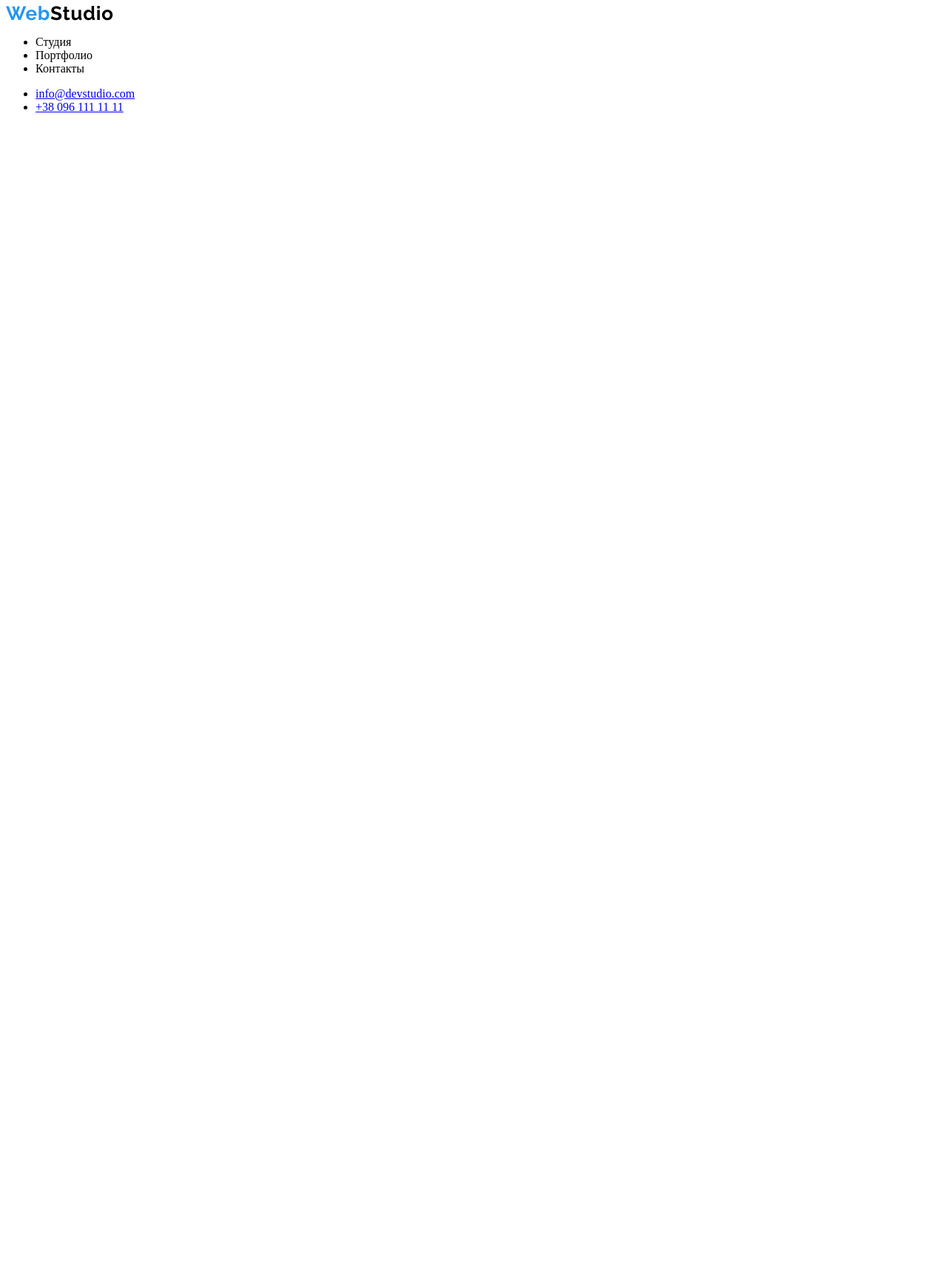
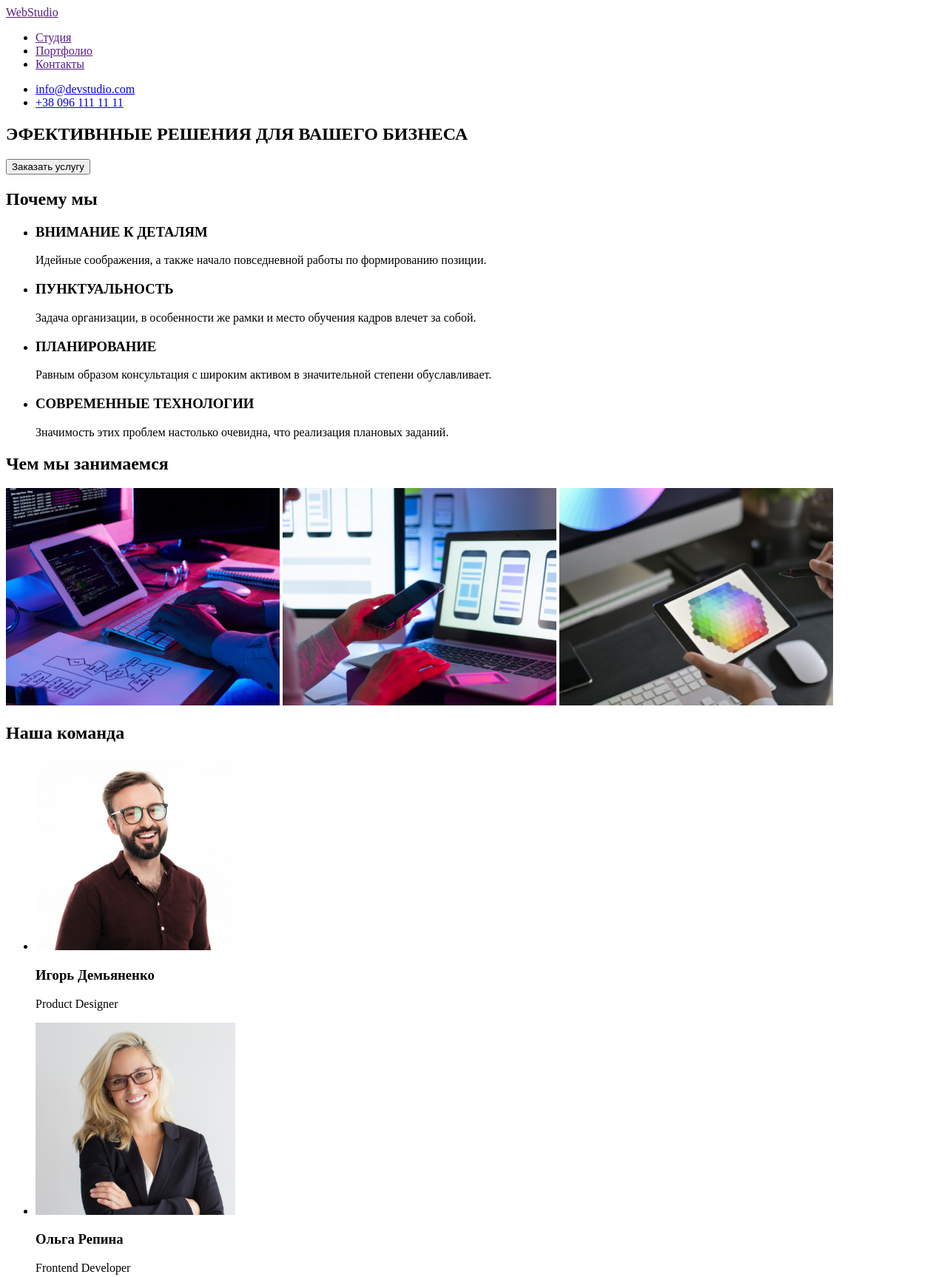
Before and after one commit to Serhii1727/goit-markup-hw-01, a plain HTML site: page index.html in a window 1280 px wide. Shown: the top 1727 px of the page at 74% size. Before the commit the page ends 800 px from the top, so only its background shows below. Drawn offline with Linux system fonts and the light colour scheme.

Commit message:
Добавляет HTML разметку проекту

```diff
--- a/index.html
+++ b/index.html
@@ -11,12 +11,12 @@
     <header>
         <nav>
             <a href="">
-                <img src="./images/WebStudio.png" alt="Логотип компании"/>
+                WebStudio
             </a>
             <ul>
-                <li> <a href=""></a>Студия</li>
-                <li> <a href=""></a>Портфолио</li>
-                <li> <a href=""></a>Контакты</li>
+                <li><a href="">Студия</a></li>
+                <li> <a href="">Портфолио</a></li>
+                <li> <a href="">Контакты</a></li>
             </ul>
         </nav>
             <ul>
@@ -25,11 +25,73 @@
             </ul>
     </header>
     <main>
-
+        <section>
+            <h1>ЭФЕКТИВННЫЕ РЕШЕНИЯ ДЛЯ ВАШЕГО БИЗНЕСА</h1>
+            <button type="button">Заказать услугу</button>
+        </section>
+        <section>
+            <h2>Почему мы</h2>
+            <ul>
+                <li>
+                    <h3>ВНИМАНИЕ К ДЕТАЛЯМ</h3>
+                    <p>Идейные соображения, а также начало повседневной работы по формированию позиции.</p>
+                </li>
+                <li>
+                    <h3>ПУНКТУАЛЬНОСТЬ</h3>
+                    <p>Задача организации, в особенности же рамки и место обучения кадров влечет за собой.</p>
+                </li>
+                <li>
+                    <h3>ПЛАНИРОВАНИЕ</h3>
+                    <p>Равным образом консультация с широким активом в значительной степени обуславливает.</p>
+                </li>
+                <li>
+                    <h3>СОВРЕМЕННЫЕ ТЕХНОЛОГИИ</h3>
+                    <p>Значимость этих проблем настолько очевидна, что реализация плановых заданий.</p>
+                </li>
+            </ul>
+        </section>
+        <section>
+            <h2>Чем мы занимаемся</h2>
+                <img src="./images/img.jpg" alt="Веб разработка" width="370" height="294">
+                <img src="./images/img(1).jpg" alt="Мобильная разработка" width="370" height="294">
+                <img src="./images/img(2).jpg" alt="Дизайн" width="370" height="294">
+        </section>
+        <section>
+            <h2>Наша команда</h2>
+            <ul>
+                <li>
+                    <img src="./images/ИгорьДемьяненко.jpg" alt="Игорь Демьяненко" width="270" height="260">
+                    <h3>Игорь Демьяненко</h3>
+                    <p>Product Designer</p>
+                 </li>
+                <li>
+                    <img src="./images/ОльгаРепина.jpg" alt="Ольга Репина" width="270" height="260">
+                    <h3>Ольга Репина</h3>
+                    <p>Frontend Developer</p>
+                </li>
+                <li>
+                    <img src="./images/НиколайТарасов.jpg" alt="Николай Тарасов" width="270" height="260">
+                    <h3>Николай Тарасов</h3>
+                    <p>Marketing</p>
+                </li>
+                <li>
+                    <img src="./images/МихаилЕрмаков.jpg" alt="Михаил Ермаков" width="270" height="260">
+                    <h3>Михаил Ермаков</h3>
+                    <p>UI Designer</p>
+                </li>
+            </ul>
+        </section>
     </main>
-
-
-
+    <footer>
+        <a href="">
+            WebStudio
+        </a>
+        <address>
+            г. Киев, пр-т Леси Украинки, 26 <br>
+            info@example.com <br>
+            +38 099 111 11 11
+        </address>
+    </footer>
 </body>
 
 </html>
```
Also changed, not shown: images/img(1).jpg (added), images/img(2).jpg (added), images/img.jpg (added), images/ИгорьДемьяненко.jpg (added), images/МихаилЕрмаков.jpg (added), images/НиколайТарасов.jpg (added), images/ОльгаРепина.jpg (added).
